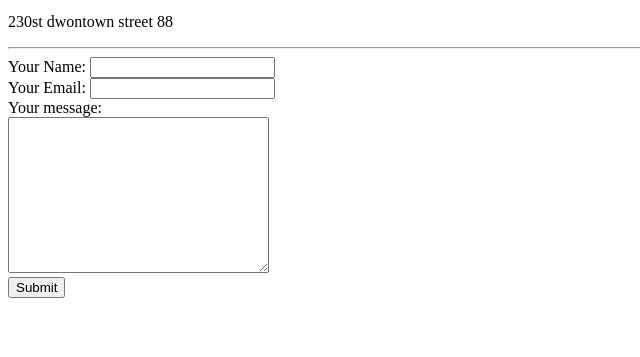
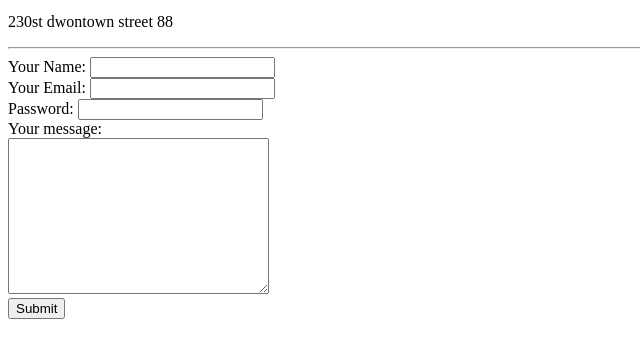
Before and after one commit to shweyeephyoe/sample, a plain HTML site: page contact-me.html in a window 1280 px wide. Shown: the part 101-458 px from the top of the page, without its empty margins (0-640 px from the left). Drawn offline with Linux system fonts and the light colour scheme.

Commit message:
Update contact-me.html

```diff
--- a/contact-me.html
+++ b/contact-me.html
@@ -14,6 +14,8 @@
     <input type="text" name="Your Name" value=""><br>
     <label>Your Email:</label>
     <input type="email" name="Your Email" value=""><br>
+      <label>Password:</label>
+      <input type="password" name="Your password" value=""></br>
     <label>Your message:</label><br>
     <textarea name="your message" id="" cols="30" rows="10"></textarea>
     <br>
```
